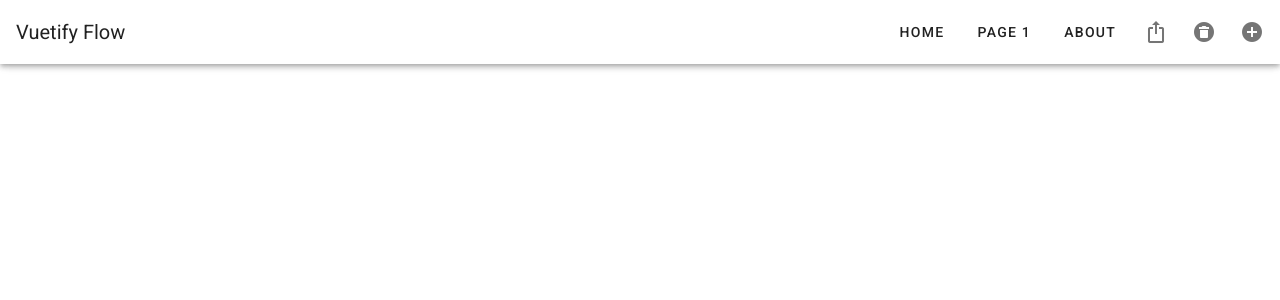
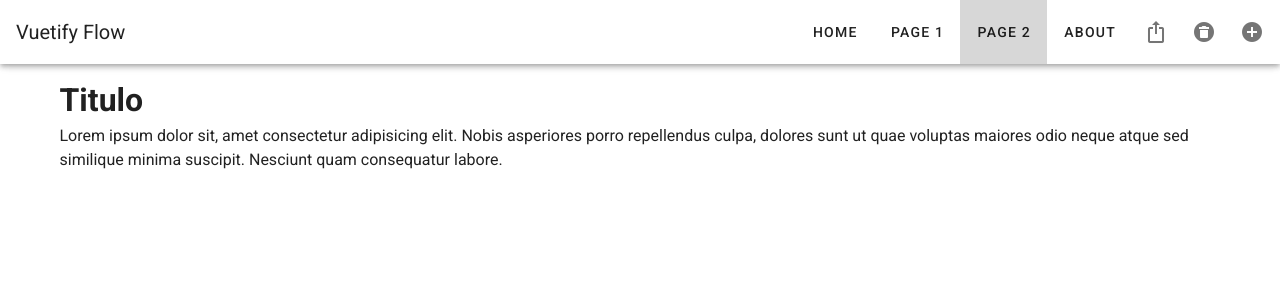
Before and after one commit to mferral/vuetify_flow, a Vue app: page /page2 in a window 1280 px wide. Shown: the top 300 px of the page. Built offline with nearby package versions, Linux system fonts and the light colour scheme.

Commit message:
agregada la pagina 1

```diff
--- a/src/App.vue
+++ b/src/App.vue
@@ -9,6 +9,7 @@
       <v-toolbar-items>
         <v-btn text to="/">Home</v-btn>
         <v-btn text to="/page1">Page 1</v-btn>
+        <v-btn text to="/page2">Page 2</v-btn>
         <v-btn text to="/about">
           About
         </v-btn>
--- a/src/router.js
+++ b/src/router.js
@@ -3,6 +3,7 @@ import Router from 'vue-router'
 import Home from './views/Home.vue'
 import About from './views/About.vue'
 import Page1 from './views/Page1.vue'
+import Page2 from './views/Page2.vue'
 
 Vue.use(Router)
 
@@ -25,5 +26,10 @@ export default new Router({
       name: 'page1',
       component: Page1
     },
+    {
+      path: '/page2',
+      name: 'page2',
+      component: Page2
+    }
   ]
 })
--- /dev/null
+++ b/src/views/Page2.vue
@@ -0,0 +1,9 @@
+<template>
+    <div>
+        <v-container>
+        <h1>Titulo</h1>
+        <p>Lorem ipsum dolor sit, amet consectetur adipisicing elit. Nobis asperiores porro repellendus culpa, dolores sunt ut quae voluptas maiores odio neque atque sed similique minima suscipit. Nesciunt quam consequatur labore.</p>
+
+        </v-container>
+    </div>
+</template>
```
